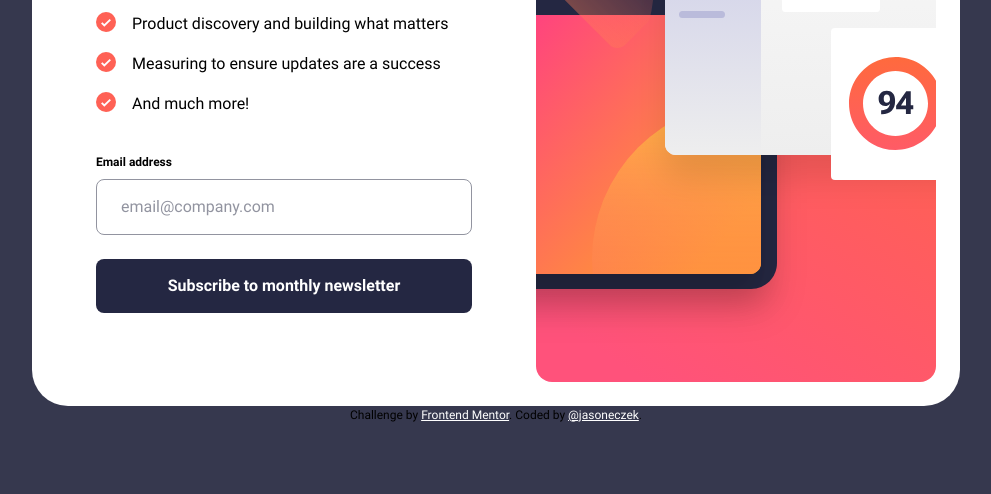
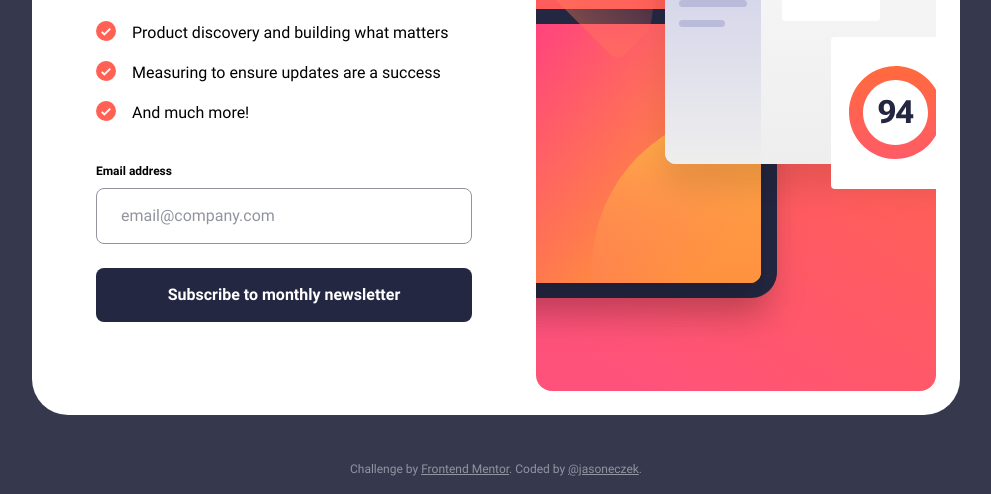
Before and after one commit to jasoneczek/fementor-newsletter-signup, a plain HTML site: page index.html in a window 1280 px wide. Shown: the part 306-800 px from the top of the page, without its empty margins (144-1135 px from the left). Drawn offline with Linux system fonts and the light colour scheme.

Commit message:
Update css

```diff
--- a/src/css/style.css
+++ b/src/css/style.css
@@ -80,6 +80,7 @@ body {
   flex-direction: column;
   justify-content: center;
   align-items: center;
+  position: relative;
 }
 
 h1,
@@ -193,6 +194,7 @@ button {
   font-size: var(--fs-1);
   color: var(--clr-error-text);
   font-weight: var(--fw-b);
+  line-height: 1.1;
 }
 
 .form__email-input {
@@ -217,6 +219,10 @@ button {
     var(--clr-primary-l),
     0.15
   );
+}
+
+.input-error::placeholder {
+  color: var(--clr-primary);
 }
 
 .form__email-input:focus {
@@ -348,5 +354,17 @@ button {
 
   .footer {
     display: block;
+    position: absolute;
+    bottom: 1em;
+    color: var(--clr-grey-light);
+  }
+
+  .footer a {
+    transition: 0.2s ease-in-out;
+    color: var(--clr-grey-light);
+  }
+
+  .footer a:hover {
+    color: var(--clr-primary);
   }
 }
```
